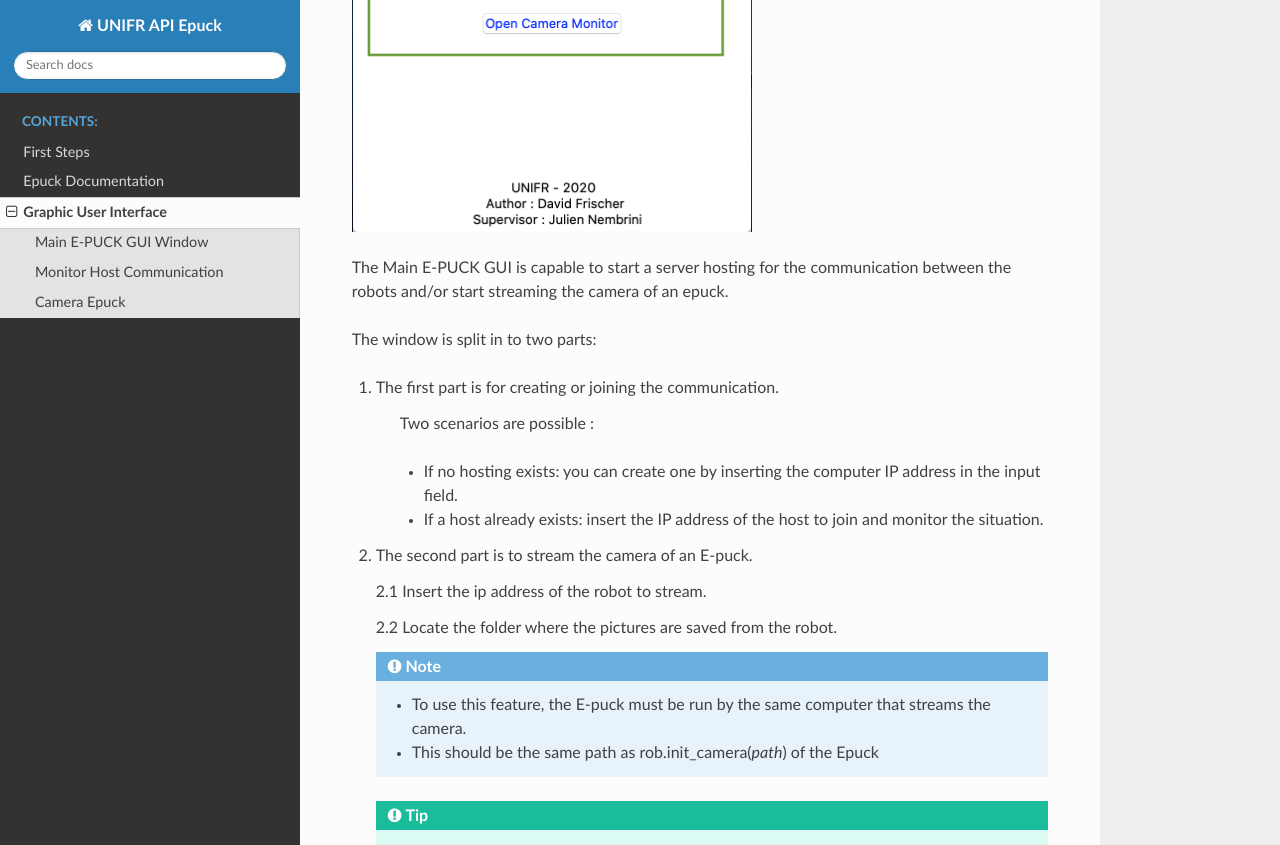
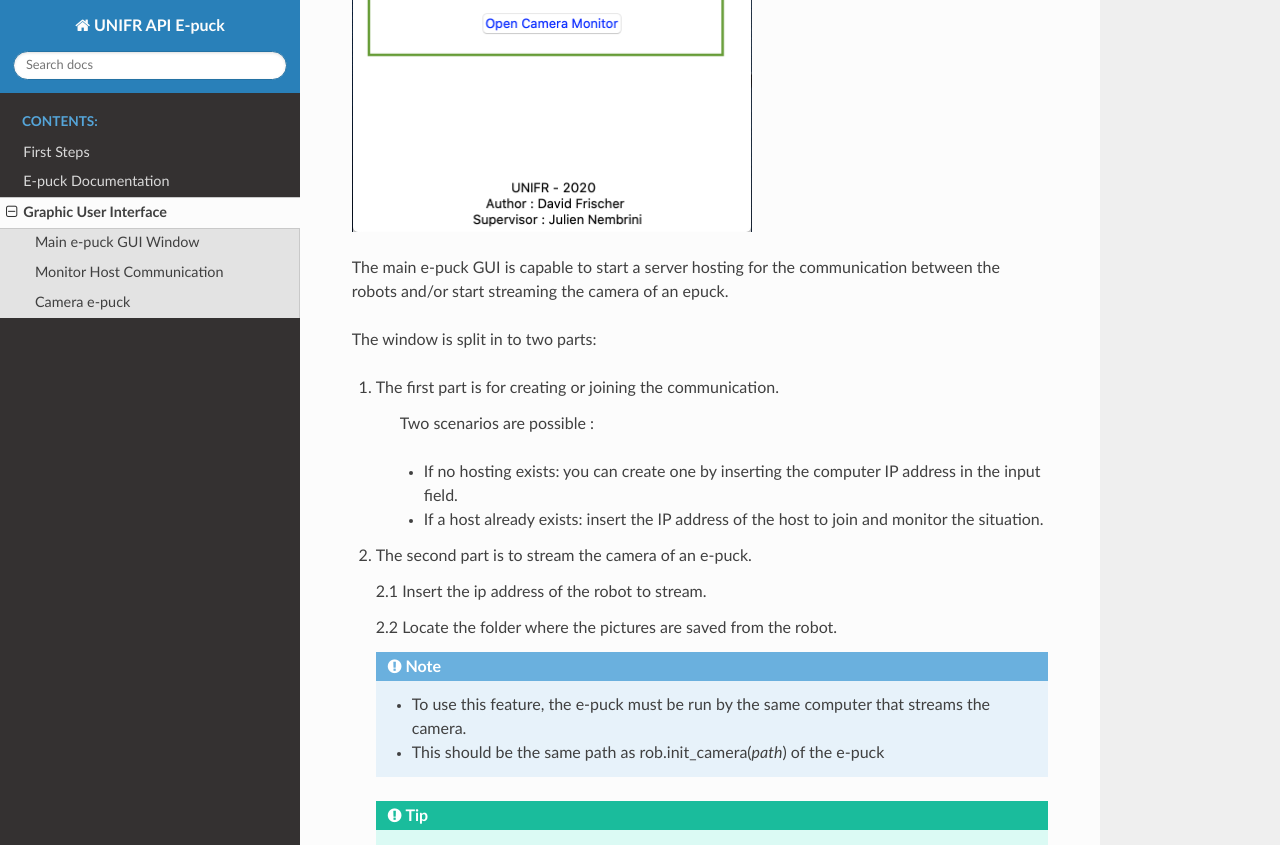
Before and after one commit to davidfrisch/UNIFR_API_EPUCK, a Sphinx documentation site: the page built from docs/graphic_user_interface.rst, in a window 1280 px wide and 1400 px high, scrolled down 741 px. Shown: the top 845 px of the window. Built offline with Sphinx 7.4.7 and the Read the Docs theme 2.0.0, drawn with Linux system fonts in a browser that asks for light colours; some of the changed text lies outside the part shown.

Commit message:
update doc

```diff
--- a/docs/conf.py
+++ b/docs/conf.py
@@ -18,9 +18,9 @@ sys.path.append(os.path.join(os.path.dirname(__file__), '../unifr_api_epuck'))
 
 # -- Project information -----------------------------------------------------
 
-project = 'UNIFR API Epuck'
-copyright = '2020, David Frischer'
-author = 'David Frischer'
+project = 'UNIFR API E-puck'
+copyright = '2021, David Roman Frischer'
+author = 'David Roman Frischer'
 
 # The full version, including alpha/beta/rc tags
 release = '1.0.0'
--- a/docs/first_steps.rst
+++ b/docs/first_steps.rst
@@ -2,7 +2,7 @@
 First Steps
 ============
 
-Welcome to the UNIFR API EPUCK's documentation.
+Welcome to the UNIFR API e-puck's documentation.
 
 unifr_epi_epuck is a simple wrapper API that let you control a real or simulated epuck robot.
 Please find below the instructions to get started with the API.
--- a/docs/graphic_user_interface.rst
+++ b/docs/graphic_user_interface.rst
@@ -2,7 +2,7 @@ Graphic User Interface
 ============================
 
 
-Main E-PUCK GUI Window
+Main e-puck GUI Window
 ----------------------------
 
 To start the main GUI from the unifr_api_epuck package, please run the following command in your terminal.
@@ -13,9 +13,9 @@ To start the main GUI from the unifr_api_epuck package, please run the following
 
 .. image:: res/gui_img_main.png
     :width: 400
-    :alt: Picture of the main GUI Epuck
+    :alt: Picture of the main GUI e-puck
 
-The Main E-PUCK GUI is capable to start a server hosting for the communication between the robots and/or start streaming the camera of an epuck.
+The main e-puck GUI is capable to start a server hosting for the communication between the robots and/or start streaming the camera of an epuck.
 
 The window is split in to two parts:
 
@@ -27,7 +27,7 @@ The window is split in to two parts:
 
     * If a host already exists: insert the IP address of the host to join and monitor the situation.
 
-2.  The second part is to stream the camera of an E-puck.
+2.  The second part is to stream the camera of an e-puck.
 
     2.1 Insert the ip address of the robot to stream.
 
@@ -35,9 +35,9 @@ The window is split in to two parts:
 
     .. note::
 
-        * To use this feature, the E-puck must be run by the same computer that streams the camera.
+        * To use this feature, the e-puck must be run by the same computer that streams the camera.
 
-        * This should be the same path as rob.init_camera(`path`) of the Epuck
+        * This should be the same path as rob.init_camera(`path`) of the e-puck
 
     .. tip::
 
@@ -53,22 +53,22 @@ Monitor Host Communication
 
 .. image:: res/gui_img_comm.png
     :width: 400
-    :alt: Picture of the GUI communication between the Epucks
+    :alt: Picture of the GUI communication between the e-pucks
 
 In this window, you will be able to :
 
-* Monitor how many pending messages the E-pucks have.
+* Monitor how many pending messages the e-pucks have.
 * Send messages to robots.
 
 If a robot lose the communication with the host, then it will disapear from the list and all its pending messages will be remove.
 
 
-Camera Epuck
+Camera e-puck
 --------------
 
 .. image:: res/gui_img_cam.png
     :width: 400
-    :alt: Picture of the GUI camera of the Epucks
+    :alt: Picture of the GUI camera of the e-puck.
 
 * You can move the slider to adjust the refresh rate of the stream.
 * You can take a picture of the steam and it will save it on the same directory specified before.
--- a/docs/unifr_api_epuck/index.rst
+++ b/docs/unifr_api_epuck/index.rst
@@ -1,5 +1,5 @@
 
-Epuck Documentation
+E-puck Documentation
 ===========================================
 
 
```
